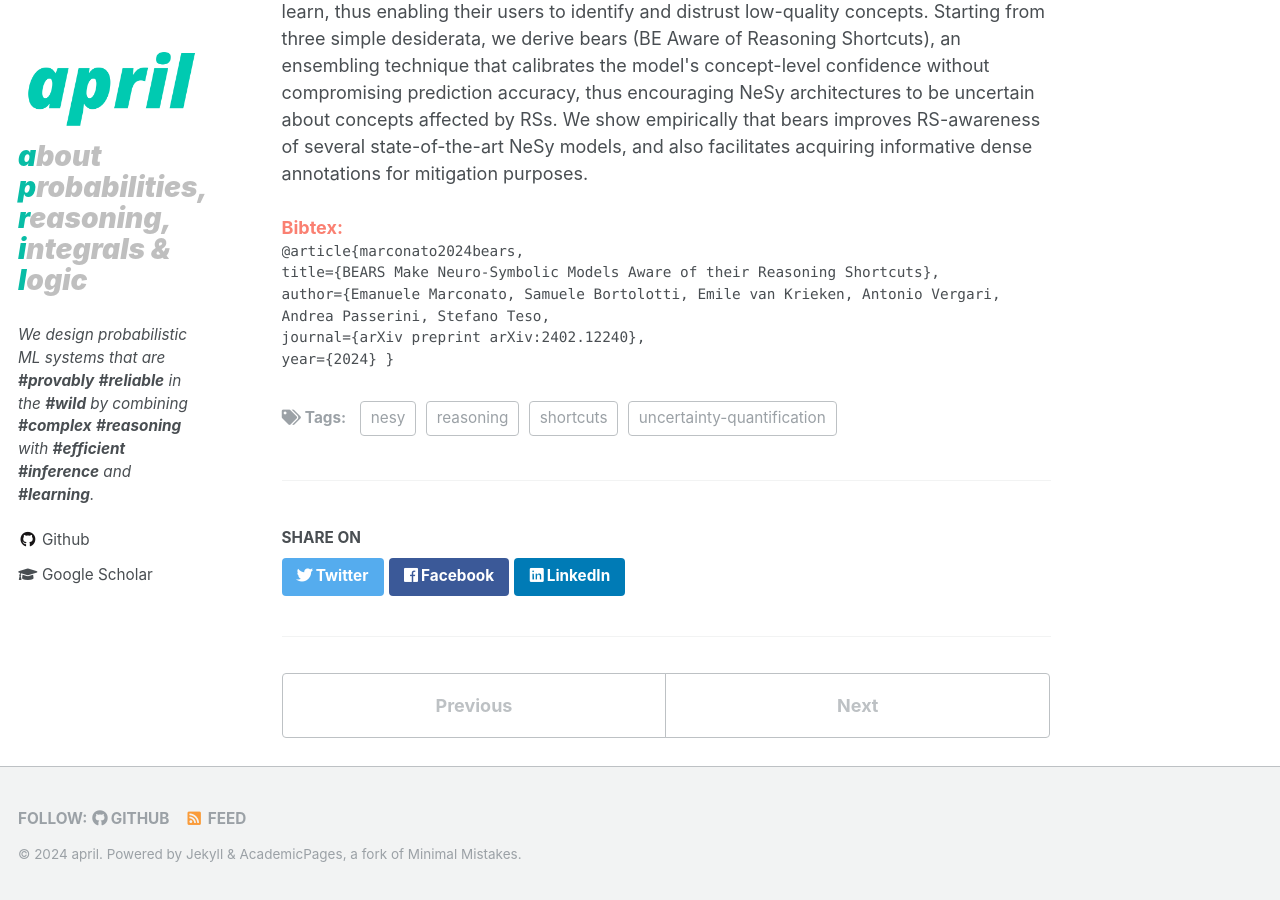
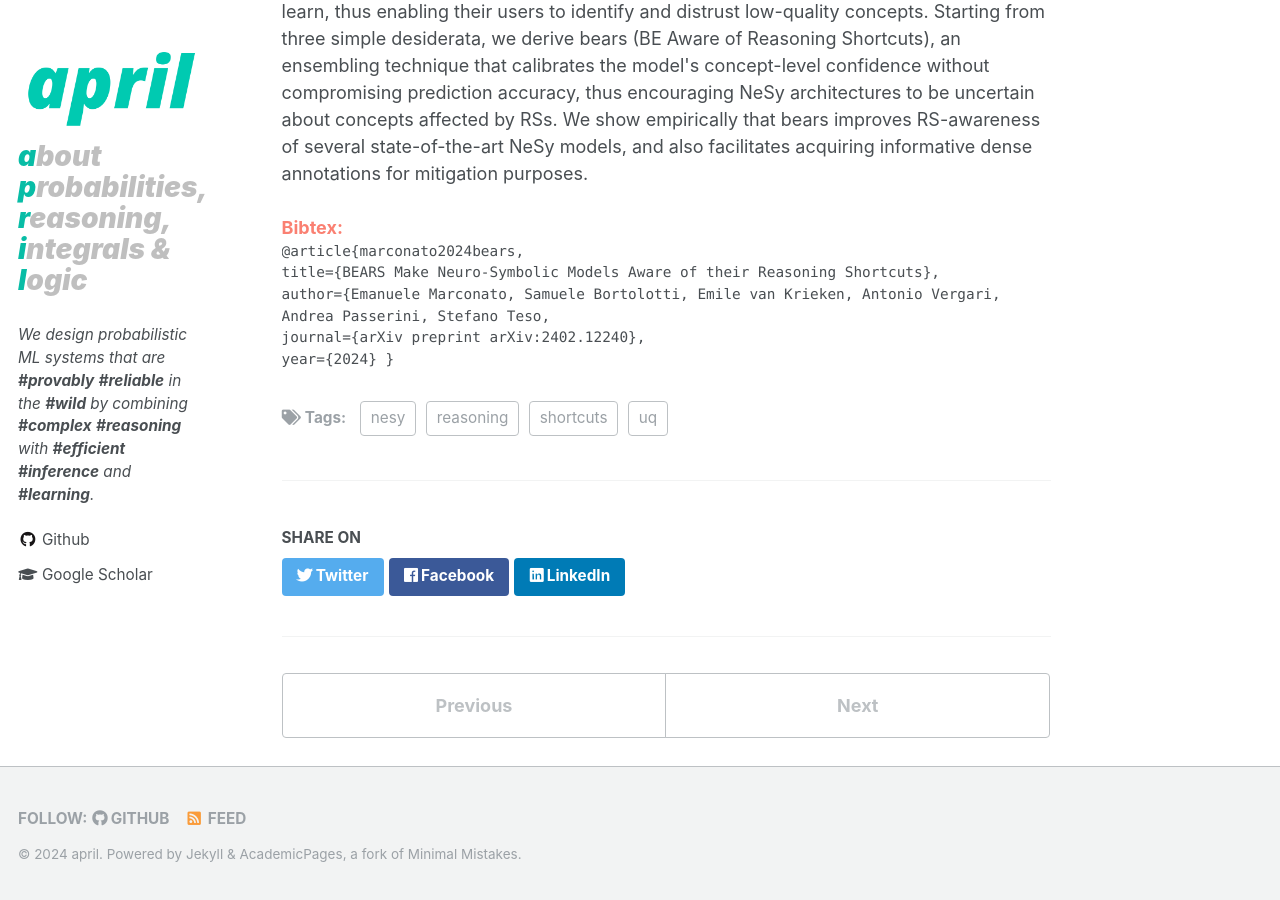
Before and after one commit to april-tools/april-tools.github.io, a Jekyll site: the page built from _publications/marconato2024bears.md, in a window 1280 px wide and 900 px high, scrolled down 623 px. Built offline with Jekyll 4.4.1, drawn with Linux system fonts in a browser that asks for light colours; nearby versions of some CDN libraries.

Commit message:
fixing uq tag

```diff
--- a/_publications/marconato2024bears.md
+++ b/_publications/marconato2024bears.md
@@ -4,7 +4,7 @@ ref: "marconato2024bears"
 permalink: "publications/marconato2024bears"
 title:  "BEARS Make Neuro-Symbolic Models Aware of their Reasoning Shortcuts"
 date:   2024-02-19 00:00
-tags: nesy shortcuts reasoning uncertainty-quantification
+tags: nesy shortcuts reasoning uq
 image: "/images/papers/marconato2024bears/bears.png"
 authors: "Emanuele Marconato, Samuele Bortolotti, Emile van Krieken, Antonio Vergari, Andrea Passerini, Stefano Teso"
 paperurl: "https://arxiv.org/abs/2402.12240"
```
